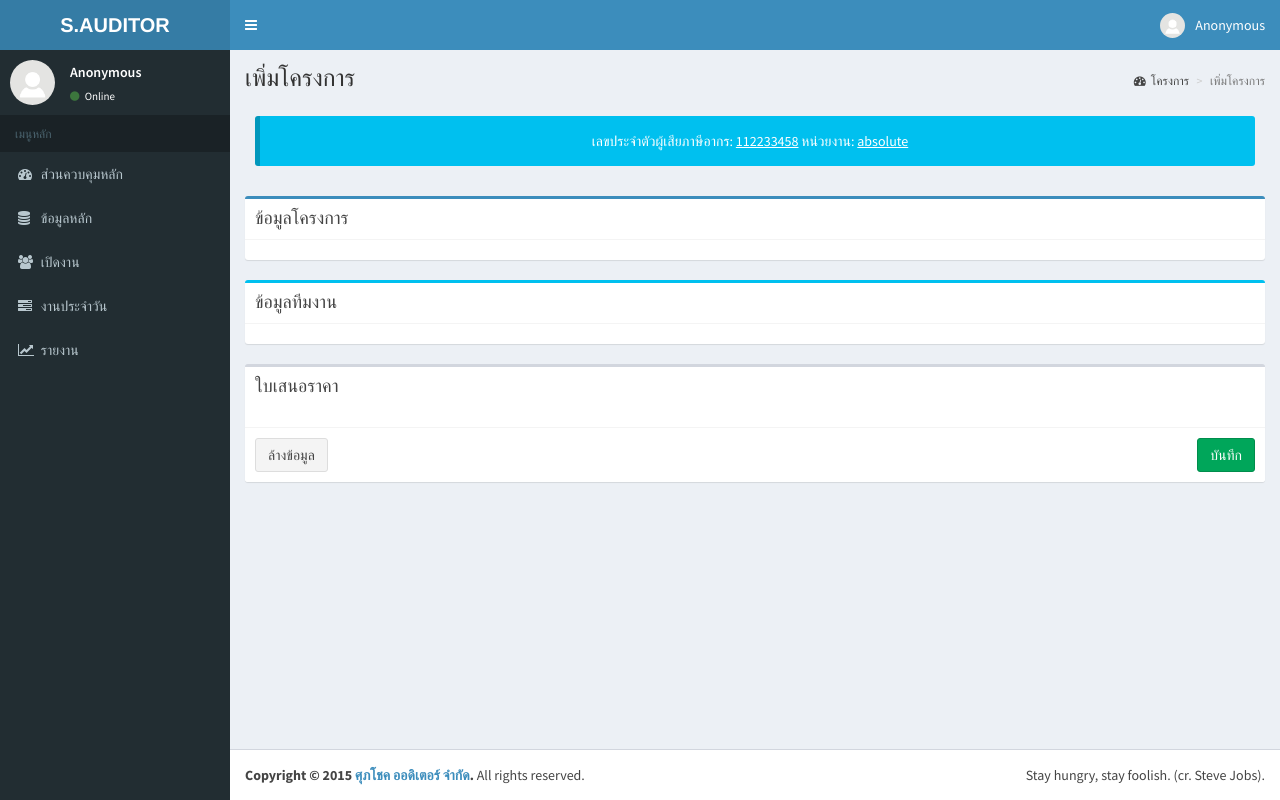
After one commit to thesis-cpe/spch1, a PHP site: page /add-project.php in a window 1280 px wide. The commit adds this page. Run offline with PHP 8.4, Linux system fonts and the light colour scheme; some libraries are stand-ins or nearby versions.

Commit message:
add project

```diff
--- /dev/null
+++ b/add-project.php
@@ -0,0 +1,180 @@
+<!DOCTYPE html>
+<!--
+This is a starter template page. Use this page to start your new project from
+scratch. This page gets rid of all links and provides the needed markup only.
+-->
+<html>
+    <head>
+        <meta charset="utf-8">
+        <meta http-equiv="X-UA-Compatible" content="IE=edge">
+        <title>ระบบรายงานความคืบหน้างาน</title>
+        <!-- Tell the browser to be responsive to screen width -->
+        <meta content="width=device-width, initial-scale=1, maximum-scale=1, user-scalable=no" name="viewport">
+        <!-- Bootstrap 3.3.5 -->
+        <link rel="stylesheet" href="bootstrap/css/bootstrap.min.css">
+        <!-- Font Awesome -->
+        <link rel="stylesheet" href="https://maxcdn.bootstrapcdn.com/font-awesome/4.4.0/css/font-awesome.min.css">
+        <!-- <link rel="stylesheet" href="dist/css/font-awesome.min.css"> -->
+        <!-- Ionicons -->
+        <link rel="stylesheet" href="https://code.ionicframework.com/ionicons/2.0.1/css/ionicons.min.css">
+        <!-- <link rel="stylesheet" href="dist/css/ionicons.min.css"> -->
+        <!-- Theme style -->
+        <link rel="stylesheet" href="dist/css/AdminLTE.min.css">
+        <!-- AdminLTE Skins. We have chosen the skin-blue for this starter
+              page. However, you can choose any other skin. Make sure you
+              apply the skin class to the body tag so the changes take effect.
+        -->
+        <link rel="stylesheet" href="dist/css/skins/skin-blue.min.css">
+
+        <!-- HTML5 Shim and Respond.js IE8 support of HTML5 elements and media queries -->
+        <!-- WARNING: Respond.js doesn't work if you view the page via file:// -->
+        <!--[if lt IE 9]>
+        <script src="https://oss.maxcdn.com/html5shiv/3.7.3/html5shiv.min.js"></script>
+        <script src="https://oss.maxcdn.com/respond/1.4.2/respond.min.js"></script>
+        <![endif]-->
+
+        <!--Datpicker-->
+        <link rel="stylesheet" href="plugins/datepicker/datepicker3.css">
+    </head>
+    <!--
+    BODY TAG OPTIONS:
+    =================
+    Apply one or more of the following classes to get the
+    desired effect
+    |---------------------------------------------------------|
+    | SKINS         | skin-blue                               |
+    |               | skin-black                              |
+    |               | skin-purple                             |
+    |               | skin-yellow                             |
+    |               | skin-red                                |
+    |               | skin-green                              |
+    |---------------------------------------------------------|
+    |LAYOUT OPTIONS | fixed                                   |
+    |               | layout-boxed                            |
+    |               | layout-top-nav                          |
+    |               | sidebar-collapse                        |
+    |               | sidebar-mini                            |
+    |---------------------------------------------------------|
+    -->
+    <body class="hold-transition skin-blue sidebar-mini">
+        <div class="wrapper">
+
+            <!-- Main Header -->
+            <header class="main-header">
+                <?php include_once './include-page/header.php'; ?>
+            </header>
+            <!-- Left side column. contains the logo and sidebar -->
+            <aside class="main-sidebar">
+
+                <!-- sidebar: style can be found in sidebar.less -->
+                <?php include_once './include-page/side-bar.php'; ?>
+                <!-- /.sidebar -->
+            </aside>
+
+            <!-- Content Wrapper. Contains page content -->
+            <div class="content-wrapper">
+                <!-- Content Header (Page header) -->
+                <section class="content-header">
+                    <h1>
+                        เพิ่มโครงการ
+                        <small></small>
+                    </h1>
+                    <ol class="breadcrumb">
+                        <li><a href="project.php"><i class="fa fa-dashboard"></i>โครงการ</a></li>
+                        <li class="active">เพิ่มโครงการ</li>
+                    </ol>
+                </section>
+
+                <!-- Main content -->
+                <section class="content">
+
+                    <!-- Your Page Content Here -->
+                    <div class="row">
+                        <div class="col-sm-12">
+                            <div class="box-body">
+                                <div class="callout callout-info">
+
+                                    <center>เลขประจำตัวผู้เสียภาษีอากร: <a>112233458</a> หน่วยงาน: <a>absolute</a></center>
+                                </div>
+                            </div>
+                        </div>
+                    </div>
+                    <!--Box ข้อมูลโครงการ-->
+                    <div class="box box-primary">
+                        <div class="box-header with-border">
+                            <h3 class="box-title">ข้อมูลโครงการ</h3>
+                        </div>
+                        <div class="box-body">
+
+                        </div>
+                        <!-- /.box-body -->
+                    </div>
+
+                    <!--Box ข้อมูลทีมงาน-->
+                    <div class="box box-info">
+                        <div class="box-header with-border">
+                            <h3 class="box-title">ข้อมูลทีมงาน</h3>
+                        </div>
+                        <div class="box-body">
+
+                        </div>
+                        <!-- /.box-body -->
+                    </div>
+
+
+                    <!--ใบเสนอราคา-->
+                    <div class="box box-default">
+                        <div class="box-header">
+                            <h3 class="box-title">ใบเสนอราคา</h3>
+                        </div>
+                        <div class="box-body">
+
+                        </div>
+                        <!-- /.box-body -->
+
+                        <!--Div Footer-->
+                        <div class="box-footer">
+                            <button type="reset" class="btn btn-default">ล้างข้อมูล</button>
+                            <button type="submit" class="btn btn-success pull-right">บันทึก</button>
+                        </div>
+                        <!--.Div Footer-->
+
+                    </div>
+
+
+
+
+                    <!-- .Your Page Content Here -->
+                </section>
+                <!-- /.content -->
+            </div>
+            <!-- /.content-wrapper -->
+
+            <!-- Main Footer -->
+            <?php include_once './include-page/footer.php'; ?>
+            <!-- .Main Footer -->
+
+
+            <!-- Add the sidebar's background. This div must be placed
+                 immediately after the control sidebar -->
+            <div class="control-sidebar-bg"></div>
+        </div>
+        <!-- ./wrapper -->
+
+        <!-- REQUIRED JS SCRIPTS -->
+
+        <!-- jQuery 2.1.4 -->
+        <script src="plugins/jQuery/jQuery-2.1.4.min.js"></script>
+        <!-- Bootstrap 3.3.5 -->
+        <script src="bootstrap/js/bootstrap.min.js"></script>
+        <!-- AdminLTE App -->
+        <script src="dist/js/app.min.js"></script>
+
+        <!-- Optionally, you can add Slimscroll and FastClick plugins.
+             Both of these plugins are recommended to enhance the
+             user experience. Slimscroll is required when using the
+             fixed layout. -->
+        <!--Datpicker-->
+        <script src="plugins/datepicker/bootstrap-datepicker.js"></script>
+    </body>
+</html>
```
Also changed, not shown: project.php (+2 -5 lines).
